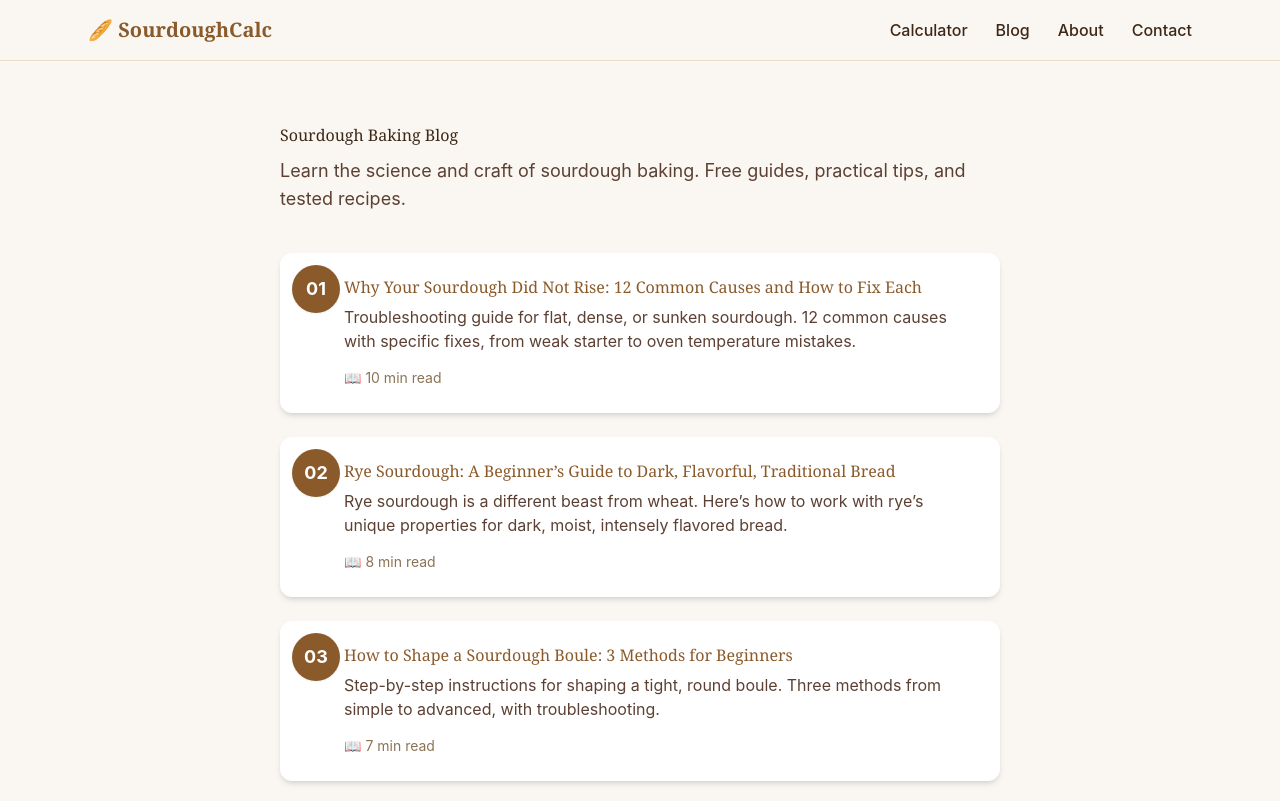
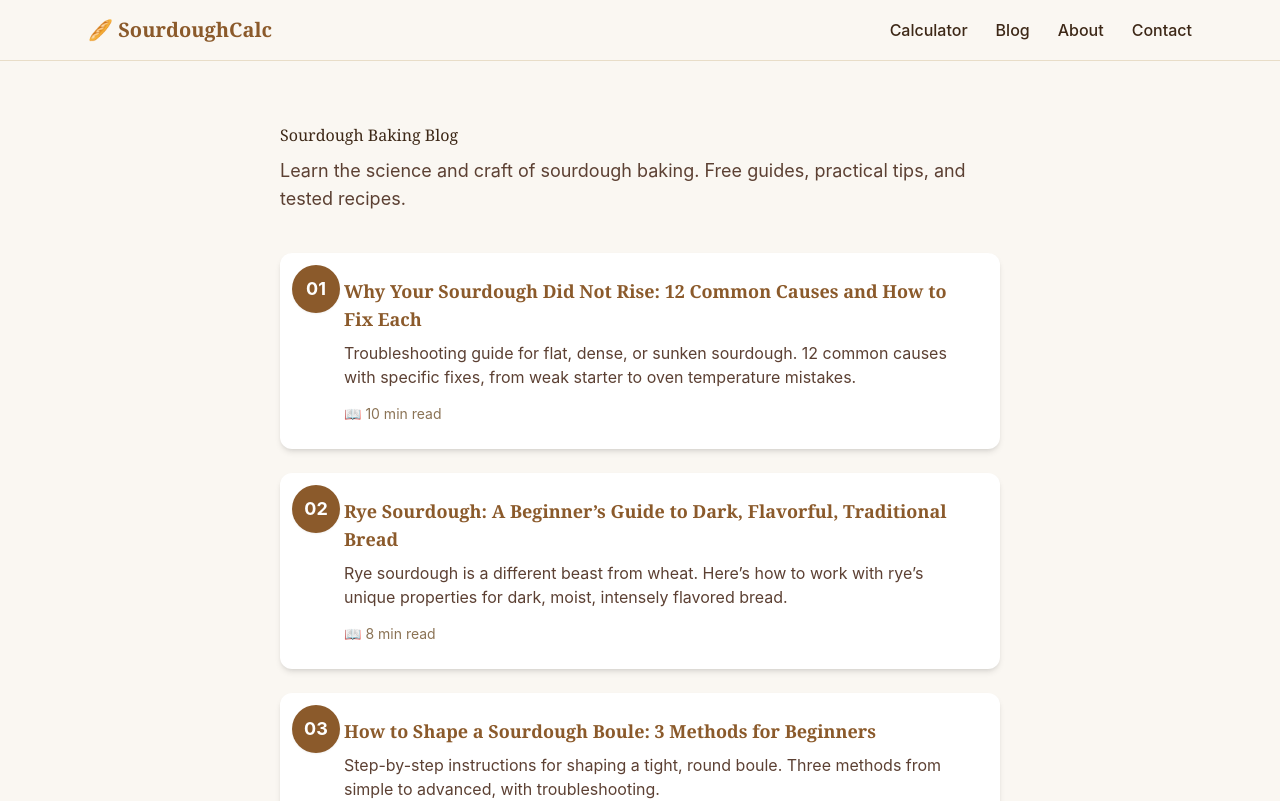
Before and after one commit to TZ005/sourdough-calculator, a Next.js app: page /blog in a window 1280 px wide. Shown: the top 801 px of the page. Built offline with nearby package versions, Linux system fonts and the light colour scheme.

Commit message:
Blog list: bold article titles for better hierarchy

```diff
--- a/app/blog/page.jsx
+++ b/app/blog/page.jsx
@@ -27,7 +27,7 @@ export default function BlogPage() {
             <span className="absolute top-3 left-3 w-12 h-12 flex items-center justify-center bg-brand-brown text-white rounded-full font-bold text-lg shadow-sm">
               {String(1 + i).padStart(2, "0")}
             </span>
-            <h2 className="text-brand-brown mb-2">{post.title}</h2>
+            <h2 className="text-brand-brown font-bold text-lg mb-2">{post.title}</h2>
             <p className="text-[#5C4033] mb-3">{post.excerpt}</p>
             <span className="text-brand-muted text-sm">{emoji} {post.readTime} read</span>
           </Link>
```
